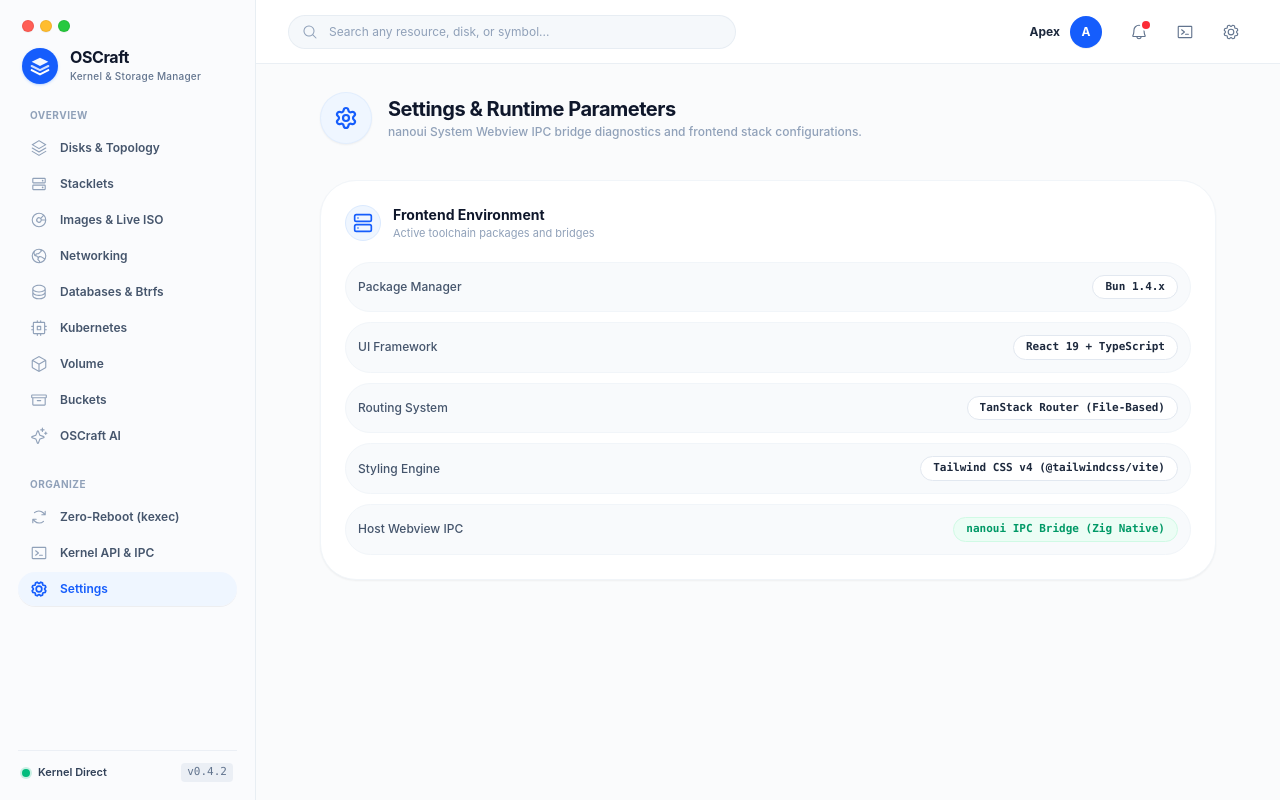
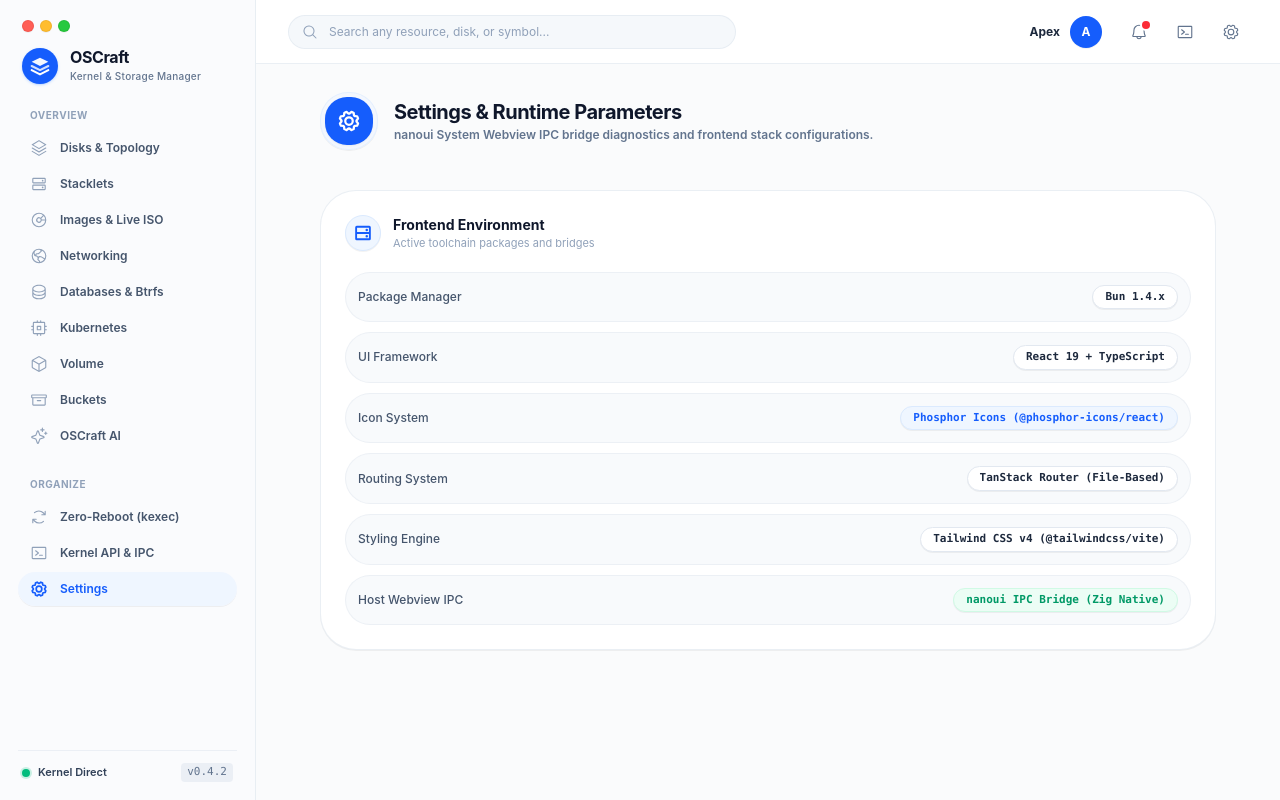
Before and after one commit to Judeadeniji/OSCraft, a React (Vite) app in the folder frontend/: page /#/settings in a window 1280 px wide. Both pictures are taken after a click on the button "Kernel notifications". Built offline with nearby package versions, Linux system fonts and the light colour scheme.

Commit message:
style(frontend): adopt Phosphor icons in kexec and settings route views

```diff
--- a/frontend/src/routes/kexec.tsx
+++ b/frontend/src/routes/kexec.tsx
@@ -1,7 +1,11 @@
 import { createFileRoute } from '@tanstack/react-router'
 import { useState } from 'react'
-import { RefreshCw, Play, ShieldCheck, Terminal, CheckCircle2, AlertCircle } from 'lucide-react'
-import { Button } from '@/components/ui/button'
+import {
+  ArrowsClockwise,
+  Play,
+  ShieldCheck,
+  TerminalWindow,
+} from '@phosphor-icons/react'
 
 export const Route = createFileRoute('/kexec')({
   component: KexecComponent,
@@ -36,18 +40,20 @@ function KexecComponent() {
   }
 
   return (
-    <div className="space-y-7 max-w-5xl mx-auto">
+    <div className="space-y-8 max-w-5xl mx-auto">
       {/* Header */}
       <div className="flex flex-col sm:flex-row sm:items-center justify-between gap-4 pb-2">
         <div className="flex items-center gap-4">
-          <div className="size-13 rounded-2xl bg-blue-50 text-blue-600 flex items-center justify-center shadow-xs border border-blue-100/60">
-            <RefreshCw className="size-6 stroke-[2.2]" />
+          <div className="p-1 rounded-2xl bg-blue-50/70 border border-blue-100/60 shadow-2xs">
+            <div className="size-12 rounded-xl bg-blue-600 text-white flex items-center justify-center shadow-xs">
+              <ArrowsClockwise className="size-6" weight="bold" />
+            </div>
           </div>
           <div>
             <h1 className="text-xl font-bold tracking-tight text-slate-900 leading-tight">
               Zero-Reboot Kernel Engine (kexec)
             </h1>
-            <p className="text-xs font-medium text-slate-400 mt-0.5">
+            <p className="text-xs font-semibold text-slate-500 mt-0.5">
               Switch directly into your target Linux system in &lt; 3s without UEFI POST cycle.
             </p>
           </div>
@@ -56,19 +62,19 @@ function KexecComponent() {
         <button
           onClick={handleTriggerKexec}
           disabled={isRunning}
-          className="flex items-center gap-2 px-5 py-2.5 rounded-full bg-blue-600 hover:bg-blue-700 active:scale-95 text-white text-xs font-semibold shadow-md shadow-blue-500/20 transition-all cursor-pointer disabled:opacity-50"
+          className="flex items-center gap-2 px-5 py-2.5 rounded-full bg-blue-600 hover:bg-blue-700 active:scale-95 text-white text-xs font-semibold shadow-md shadow-blue-500/20 transition-all duration-200 cursor-pointer disabled:opacity-50"
         >
-          <Play className={`size-3.5 fill-current ${isRunning ? 'animate-spin' : ''}`} />
+          <Play className={`size-3.5 fill-current ${isRunning ? 'animate-spin' : ''}`} weight="fill" />
           {isRunning ? 'Executing Switch...' : 'Trigger Kernel Switch (Dry-Run)'}
         </button>
       </div>
 
       <div className="grid grid-cols-1 md:grid-cols-2 gap-6">
         {/* Pre-Flight Kernel Verification Card */}
-        <div className="bg-white rounded-3xl border border-slate-100 shadow-xs p-6 space-y-5">
+        <div className="bg-white rounded-3xl border border-slate-200/70 shadow-2xs p-6 space-y-5">
           <div className="flex items-center gap-3">
-            <div className="size-9 rounded-xl bg-emerald-50 text-emerald-600 flex items-center justify-center border border-emerald-100">
-              <ShieldCheck className="size-5" />
+            <div className="size-9 rounded-xl bg-emerald-50 text-emerald-600 flex items-center justify-center border border-emerald-100/80 shadow-2xs">
+              <ShieldCheck className="size-5" weight="bold" />
             </div>
             <div>
               <h2 className="font-bold text-sm text-slate-900">Pre-Flight Verification</h2>
@@ -77,25 +83,25 @@ function KexecComponent() {
           </div>
 
           <div className="space-y-2.5 text-xs">
-            <div className="flex items-center justify-between p-3 rounded-2xl bg-slate-50 border border-slate-100">
+            <div className="flex items-center justify-between p-3 rounded-2xl bg-slate-50 border border-slate-200/50">
               <span className="text-slate-600 font-medium">Syscall Support</span>
               <span className="font-mono text-[11px] font-bold text-blue-600 bg-blue-50 px-2 py-0.5 rounded-full border border-blue-100">
                 kexec_file_load (0x140)
               </span>
             </div>
-            <div className="flex items-center justify-between p-3 rounded-2xl bg-slate-50 border border-slate-100">
+            <div className="flex items-center justify-between p-3 rounded-2xl bg-slate-50 border border-slate-200/50">
               <span className="text-slate-600 font-medium">UEFI Secure Boot</span>
               <span className="font-mono text-[11px] font-bold text-emerald-600 bg-emerald-50 px-2 py-0.5 rounded-full border border-emerald-100">
                 Signature Validated
               </span>
             </div>
-            <div className="flex items-center justify-between p-3 rounded-2xl bg-slate-50 border border-slate-100">
+            <div className="flex items-center justify-between p-3 rounded-2xl bg-slate-50 border border-slate-200/50">
               <span className="text-slate-600 font-medium">ACPI Table Preservation</span>
               <span className="font-mono text-[11px] font-bold text-emerald-600 bg-emerald-50 px-2 py-0.5 rounded-full border border-emerald-100">
                 Verified Contiguous
               </span>
             </div>
-            <div className="flex items-center justify-between p-3 rounded-2xl bg-slate-50 border border-slate-100">
+            <div className="flex items-center justify-between p-3 rounded-2xl bg-slate-50 border border-slate-200/50">
               <span className="text-slate-600 font-medium">Dry-Run Enforcer</span>
               <span className="font-mono text-[11px] font-bold text-emerald-600 bg-emerald-50 px-2 py-0.5 rounded-full border border-emerald-100">
                 Armed & Non-Destructive
@@ -105,11 +111,11 @@ function KexecComponent() {
         </div>
 
         {/* Live Terminal Console Card */}
-        <div className="bg-white rounded-3xl border border-slate-100 shadow-xs p-6 flex flex-col justify-between space-y-4">
+        <div className="bg-white rounded-3xl border border-slate-200/70 shadow-2xs p-6 flex flex-col justify-between space-y-4">
           <div className="flex items-center justify-between">
             <div className="flex items-center gap-3">
-              <div className="size-9 rounded-xl bg-blue-50 text-blue-600 flex items-center justify-center border border-blue-100">
-                <Terminal className="size-5" />
+              <div className="size-9 rounded-xl bg-blue-50 text-blue-600 flex items-center justify-center border border-blue-100/80 shadow-2xs">
+                <TerminalWindow className="size-5" weight="bold" />
               </div>
               <div>
                 <h2 className="font-bold text-sm text-slate-900">Kernel Console</h2>
--- a/frontend/src/routes/settings.tsx
+++ b/frontend/src/routes/settings.tsx
@@ -1,5 +1,5 @@
 import { createFileRoute } from '@tanstack/react-router'
-import { Settings, Server, Layers, Cpu, Code2, Globe } from 'lucide-react'
+import { Gear, HardDrives } from '@phosphor-icons/react'
 
 export const Route = createFileRoute('/settings')({
   component: SettingsComponent,
@@ -7,17 +7,19 @@ export const Route = createFileRoute('/settings')({
 
 function SettingsComponent() {
   return (
-    <div className="space-y-7 max-w-4xl mx-auto">
+    <div className="space-y-8 max-w-4xl mx-auto">
       {/* Header */}
       <div className="flex items-center gap-4 pb-2">
-        <div className="size-13 rounded-2xl bg-blue-50 text-blue-600 flex items-center justify-center shadow-xs border border-blue-100/60">
-          <Settings className="size-6 stroke-[2.2]" />
+        <div className="p-1 rounded-2xl bg-blue-50/70 border border-blue-100/60 shadow-2xs">
+          <div className="size-12 rounded-xl bg-blue-600 text-white flex items-center justify-center shadow-xs">
+            <Gear className="size-6" weight="bold" />
+          </div>
         </div>
         <div>
           <h1 className="text-xl font-bold tracking-tight text-slate-900 leading-tight">
             Settings & Runtime Parameters
           </h1>
-          <p className="text-xs font-medium text-slate-400 mt-0.5">
+          <p className="text-xs font-semibold text-slate-500 mt-0.5">
             nanoui System Webview IPC bridge diagnostics and frontend stack configurations.
           </p>
         </div>
@@ -25,10 +27,10 @@ function SettingsComponent() {
 
       {/* Settings Grid */}
       <div className="grid gap-6">
-        <div className="bg-white rounded-3xl border border-slate-100 shadow-xs p-6 space-y-5">
+        <div className="bg-white rounded-3xl border border-slate-200/70 shadow-2xs p-6 space-y-5">
           <div className="flex items-center gap-3">
-            <div className="size-9 rounded-xl bg-blue-50 text-blue-600 flex items-center justify-center border border-blue-100">
-              <Server className="size-5" />
+            <div className="size-9 rounded-xl bg-blue-50 text-blue-600 flex items-center justify-center border border-blue-100 shadow-2xs">
+              <HardDrives className="size-5" weight="bold" />
             </div>
             <div>
               <h2 className="font-bold text-sm text-slate-900">Frontend Environment</h2>
@@ -37,33 +39,39 @@ function SettingsComponent() {
           </div>
 
           <div className="space-y-2.5 text-xs">
-            <div className="flex items-center justify-between p-3 rounded-2xl bg-slate-50 border border-slate-100">
+            <div className="flex items-center justify-between p-3 rounded-2xl bg-slate-50 border border-slate-200/50">
               <span className="text-slate-600 font-medium">Package Manager</span>
-              <span className="font-mono text-[11px] font-bold text-slate-800 bg-white px-3 py-1 rounded-full border border-slate-200">
+              <span className="font-mono text-[11px] font-bold text-slate-800 bg-white px-3 py-1 rounded-full border border-slate-200 shadow-2xs">
                 Bun 1.4.x
               </span>
             </div>
-            <div className="flex items-center justify-between p-3 rounded-2xl bg-slate-50 border border-slate-100">
+            <div className="flex items-center justify-between p-3 rounded-2xl bg-slate-50 border border-slate-200/50">
               <span className="text-slate-600 font-medium">UI Framework</span>
-              <span className="font-mono text-[11px] font-bold text-slate-800 bg-white px-3 py-1 rounded-full border border-slate-200">
+              <span className="font-mono text-[11px] font-bold text-slate-800 bg-white px-3 py-1 rounded-full border border-slate-200 shadow-2xs">
                 React 19 + TypeScript
               </span>
             </div>
-            <div className="flex items-center justify-between p-3 rounded-2xl bg-slate-50 border border-slate-100">
+            <div className="flex items-center justify-between p-3 rounded-2xl bg-slate-50 border border-slate-200/50">
+              <span className="text-slate-600 font-medium">Icon System</span>
+              <span className="font-mono text-[11px] font-bold text-blue-600 bg-blue-50 px-3 py-1 rounded-full border border-blue-100 shadow-2xs">
+                Phosphor Icons (@phosphor-icons/react)
+              </span>
+            </div>
+            <div className="flex items-center justify-between p-3 rounded-2xl bg-slate-50 border border-slate-200/50">
               <span className="text-slate-600 font-medium">Routing System</span>
-              <span className="font-mono text-[11px] font-bold text-slate-800 bg-white px-3 py-1 rounded-full border border-slate-200">
+              <span className="font-mono text-[11px] font-bold text-slate-800 bg-white px-3 py-1 rounded-full border border-slate-200 shadow-2xs">
                 TanStack Router (File-Based)
               </span>
             </div>
-            <div className="flex items-center justify-between p-3 rounded-2xl bg-slate-50 border border-slate-100">
+            <div className="flex items-center justify-between p-3 rounded-2xl bg-slate-50 border border-slate-200/50">
               <span className="text-slate-600 font-medium">Styling Engine</span>
-              <span className="font-mono text-[11px] font-bold text-slate-800 bg-white px-3 py-1 rounded-full border border-slate-200">
+              <span className="font-mono text-[11px] font-bold text-slate-800 bg-white px-3 py-1 rounded-full border border-slate-200 shadow-2xs">
                 Tailwind CSS v4 (@tailwindcss/vite)
               </span>
             </div>
-            <div className="flex items-center justify-between p-3 rounded-2xl bg-slate-50 border border-slate-100">
+            <div className="flex items-center justify-between p-3 rounded-2xl bg-slate-50 border border-slate-200/50">
               <span className="text-slate-600 font-medium">Host Webview IPC</span>
-              <span className="font-mono text-[11px] font-bold text-emerald-600 bg-emerald-50 px-3 py-1 rounded-full border border-emerald-100">
+              <span className="font-mono text-[11px] font-bold text-emerald-600 bg-emerald-50 px-3 py-1 rounded-full border border-emerald-100 shadow-2xs">
                 nanoui IPC Bridge (Zig Native)
               </span>
             </div>
```
